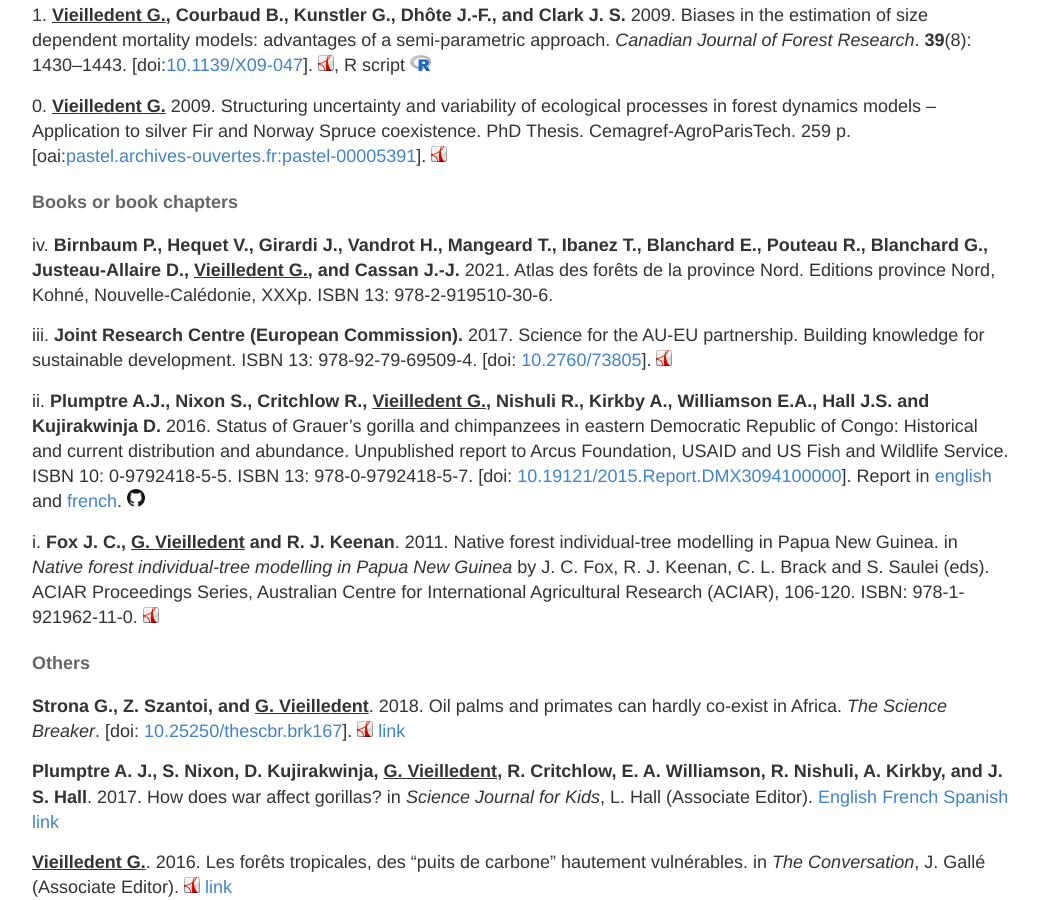
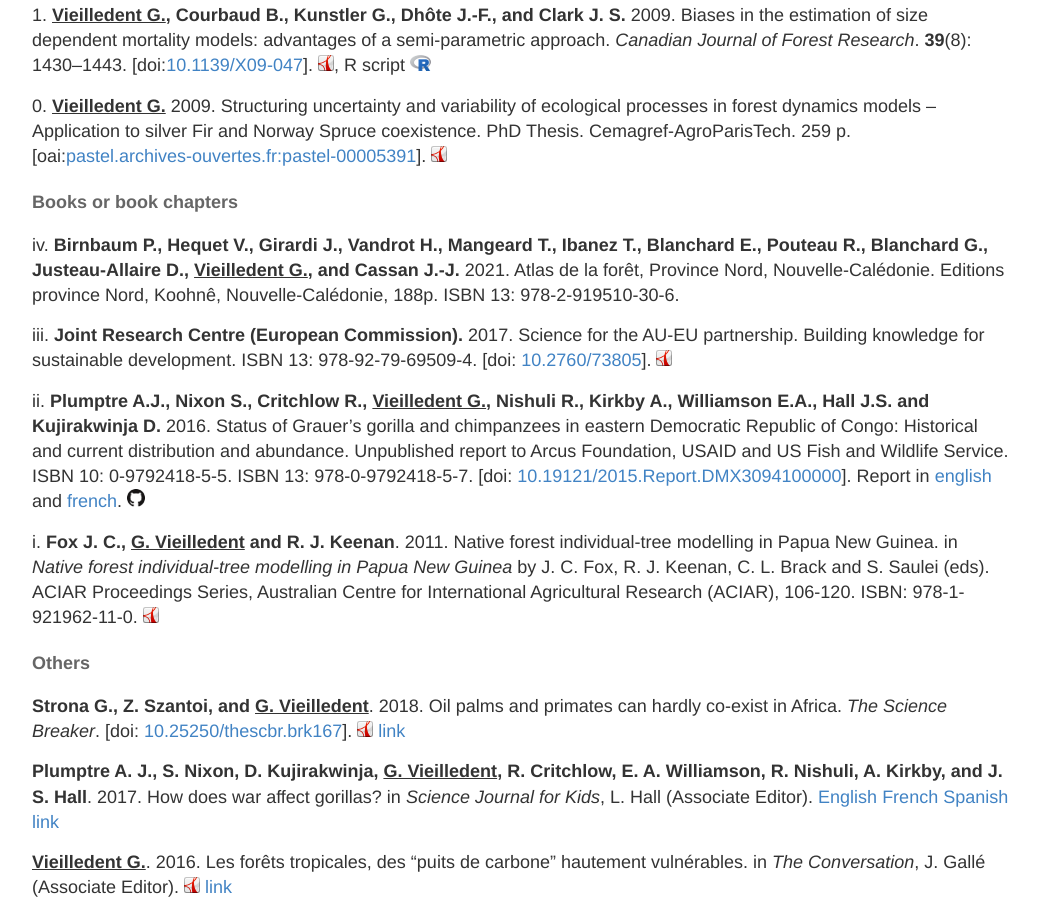
Before and after one commit to ghislainv/ghislainv.github.io, a Jekyll site: the page built from publications.md, in a window 1280 px wide and 900 px high, scrolled down 5832 px. Shown: the whole window, without its empty margins (118-1157 px from the left). Built offline with Jekyll 4.4.1, drawn with Linux system fonts in a browser that asks for light colours; comment, search, counter and statistics services are not loaded.

Commit message:
Updating atlas des forêts NC

```diff
--- a/publications.md
+++ b/publications.md
@@ -319,7 +319,7 @@ R script [![R](/images/logos/logo-R.png "R script")](/publications/Vieilledent20
 
 #### Books or book chapters
 
-iv. **Birnbaum P., Hequet V., Girardi J., Vandrot H., Mangeard T., Ibanez T., Blanchard E., Pouteau R., Blanchard G., Justeau-Allaire D., <span style="text-decoration: underline;">Vieilledent G.</span>, and Cassan J.-J.** 2021. Atlas des forêts de la province Nord. Editions province Nord, Kohné, Nouvelle-Calédonie, XXXp. ISBN 13: 978-2-919510-30-6.
+iv. **Birnbaum P., Hequet V., Girardi J., Vandrot H., Mangeard T., Ibanez T., Blanchard E., Pouteau R., Blanchard G., Justeau-Allaire D., <span style="text-decoration: underline;">Vieilledent G.</span>, and Cassan J.-J.** 2021. Atlas de la forêt, Province Nord, Nouvelle-Calédonie. Editions province Nord, Koohnê, Nouvelle-Calédonie, 188p. ISBN 13: 978-2-919510-30-6.
 
 iii. **Joint Research Centre (European Commission).** 2017. Science for the AU-EU partnership. Building knowledge for sustainable development. ISBN 13: 978-92-79-69509-4. \[doi: [10.2760/73805](http://doi.org/10.2760/73805)\]. [![pdf](/images/logos/logo-pdf.png "manuscript in pdf")](http://publications.jrc.ec.europa.eu/repository/bitstream/JRC107753/africamainreportonline.pdf)
 
```
